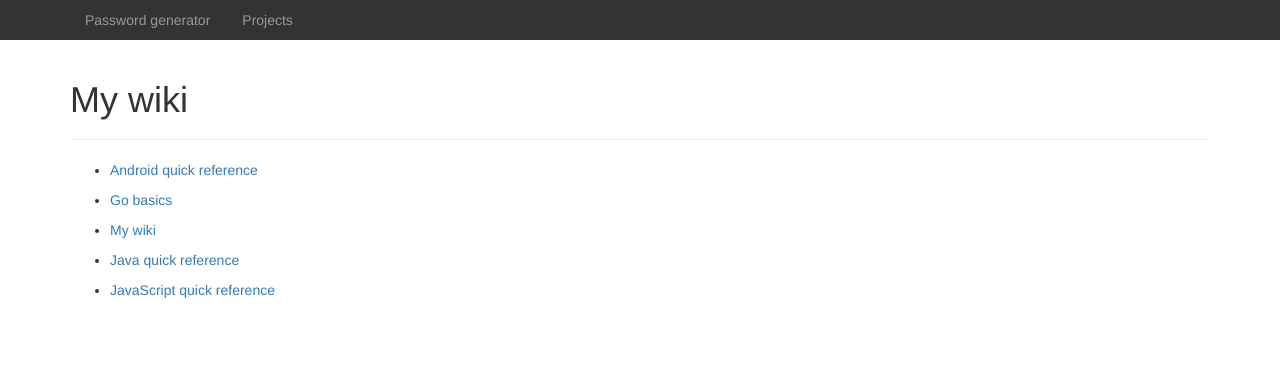
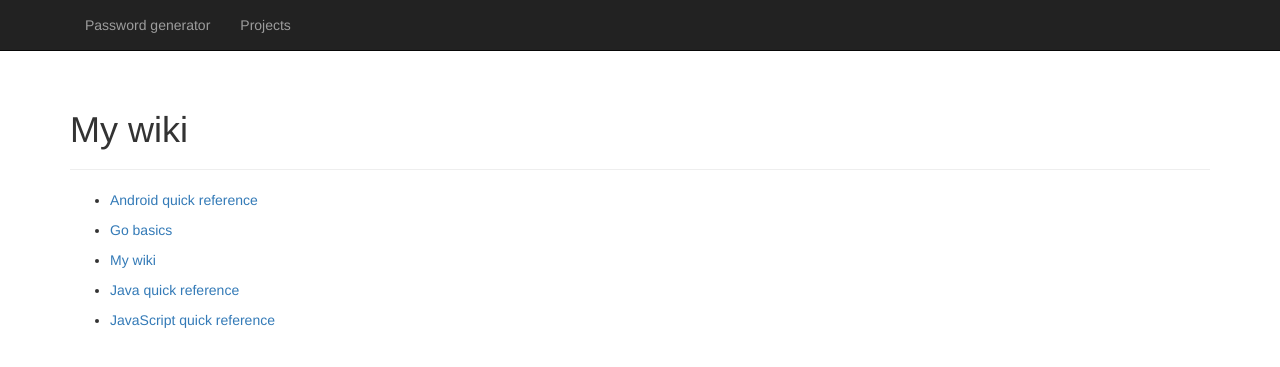
Before and after one commit to bmaupin/bmaupin.github.io, a Jekyll site: the page built from wiki/index.md, in a window 1280 px wide. Shown: the top 367 px of the page. Built offline with Jekyll 4.4.1, drawn with Linux system fonts in a browser that asks for light colours; a style sheet for code colours, icons or effects is not loaded.

Commit message:
Use bootstrap navbar for a cleaner look

```diff
--- a/_includes/header.html
+++ b/_includes/header.html
@@ -1,8 +1,10 @@
 <header>
-  <div class="container">
-    <ul class="nav nav-pills">
-      <li role="presentation"><a href="/">Password generator</a></li>
-      <li role="presentation"><a href="/projects">Projects</a></li>
-    </ul>
-  </div>
+  <nav class="navbar navbar-fixed-top navbar-inverse">
+    <div class="container">
+      <ul class="nav navbar-nav">
+        <li role="presentation"><a href="/">Password generator</a></li>
+        <li role="presentation"><a href="/projects">Projects</a></li>
+      </ul>
+    </div>
+  </nav>
 </header>
--- a/assets/styles/header.css
+++ /dev/null
@@ -1,7 +0,0 @@
-header {
-  background-color: #333;
-}
-
-header a {
-  color: #999;
-}
--- a/assets/styles/style.css
+++ b/assets/styles/style.css
@@ -1,5 +1,9 @@
-@import "header.css";
+/* http://getbootstrap.com/components/#callout-navbar-fixed-top-padding */
+body {
+  padding-top: 70px;
+}
 
+/* Use the same padding as h1 so it matches titles on other pages */
 #content {
   margin-top: 20px;
 }
```
